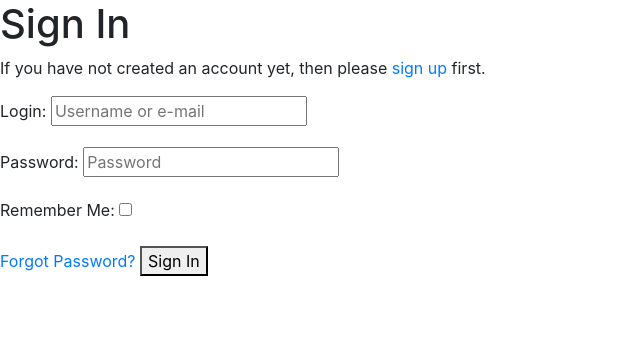
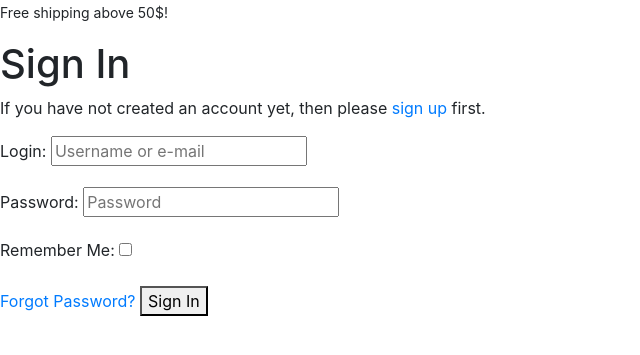
Before and after one commit to Enquil/rats_nest_v7, a Django app: page /accounts/login/ in a window 1280 px wide. Shown: the top 355 px of the page, without its empty margins (0-640 px from the left). Run offline with Django 3.2, Linux system fonts and the light colour scheme; some libraries are stand-ins or nearby versions.

Commit message:
added basic header structure

```diff
--- a/templates/base.html
+++ b/templates/base.html
@@ -57,9 +57,15 @@
     <body>
 
         <header>
-            <div class="row"><div class="col"></div></div>
-            <div class="row"><div class="col"></div></div>
-            <div class="row"><div class="col"></div></div>
+            <div class="row top-header">
+                <div class="col">
+                    <p>
+                        <small>Free shipping above 50$!</small>
+                    </p>
+                </div>
+            </div>
+            <div class="row mid-header"><div class="col"></div></div>
+            <div class="row lowwe-header"><div class="col"></div></div>
         </header>
 
         {% block content %}
```
